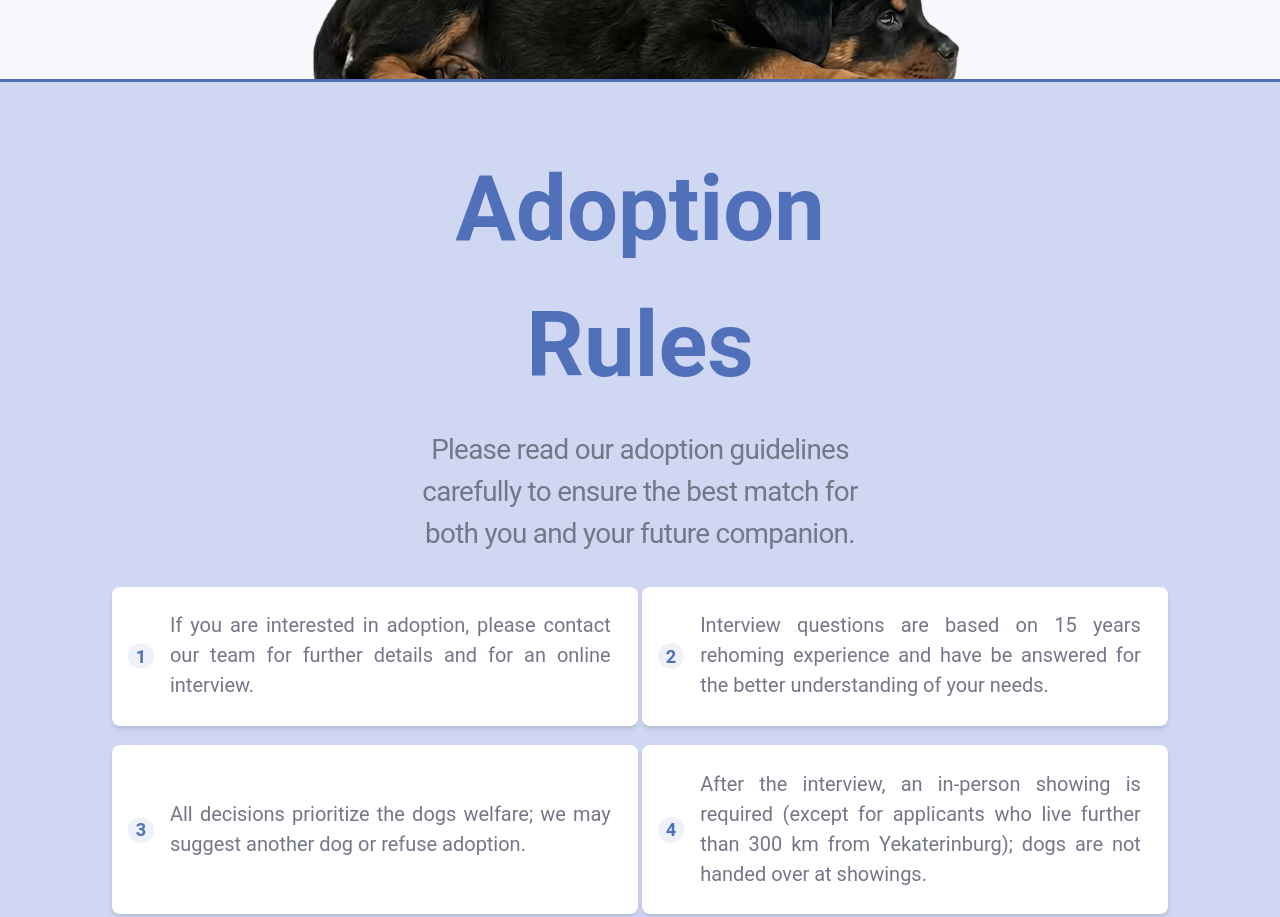
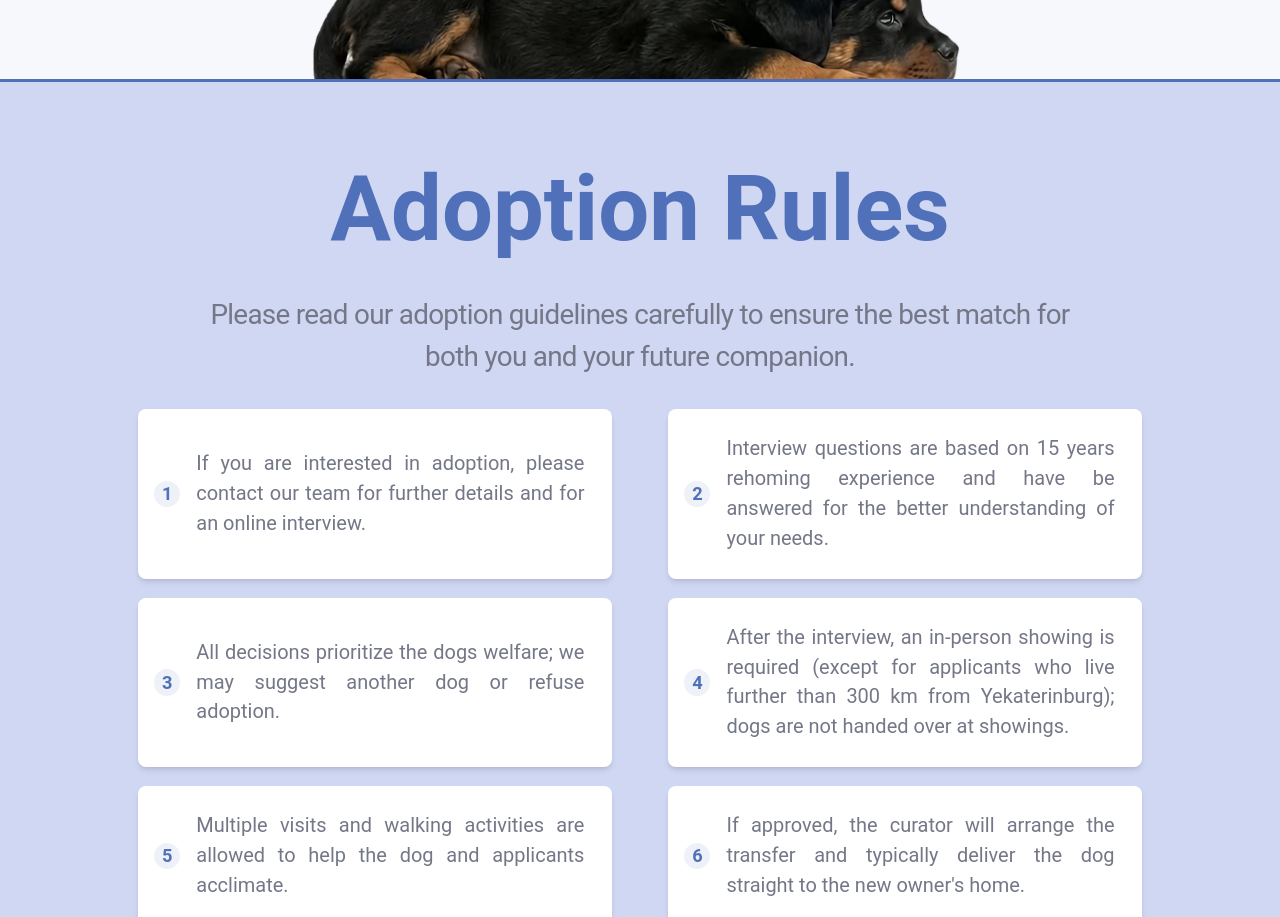
Before and after one commit to bavayra/dog-shelter, a React (Vite) app: page / in a window 1280 px wide. Shown: the part 3820-4737 px from the top of the page. Built offline with nearby package versions, Linux system fonts and the light colour scheme; a web font is replaced by a local one.

Commit message:
style(AdoptionRules-1280): increased w of the container and decreased w of the rules cards

```diff
--- a/src/index.css
+++ b/src/index.css
@@ -438,14 +438,11 @@ html {
       margin-top: clamp(0rem, 2.73vw + 2.182rem, 12.5rem);
       margin-left: clamp(-10rem, -1.36vw + -7.655rem, -3.5rem);
     }
-    /* About Section */
     .about-heading {
       margin-top: clamp(0rem, -1.14vw + 4.655rem, 2.5rem);
       margin-bottom: clamp(1rem, 1.36vw + 0.345rem, 3rem);
       padding-top: clamp(0rem, 0.68vw + -0.245rem, 0.5rem);
     }
-
-    /* Rules Section */
     .rule-card {
       width: 100%;
       max-width: clamp(20rem, -11.36vw + 52.73rem, 36rem);
--- a/src/styles/custom-breakpoints.css
+++ b/src/styles/custom-breakpoints.css
@@ -434,6 +434,12 @@
   .dog-grid-container {
     max-width: 70rem;
   }
+  #adoption-rules .container {
+    max-width: 70rem;
+  }
+  .rule-card {
+    width: 90%;
+  }
 }
 
 @media (min-width: 2560px) and (min-height: 1440px) {
```
